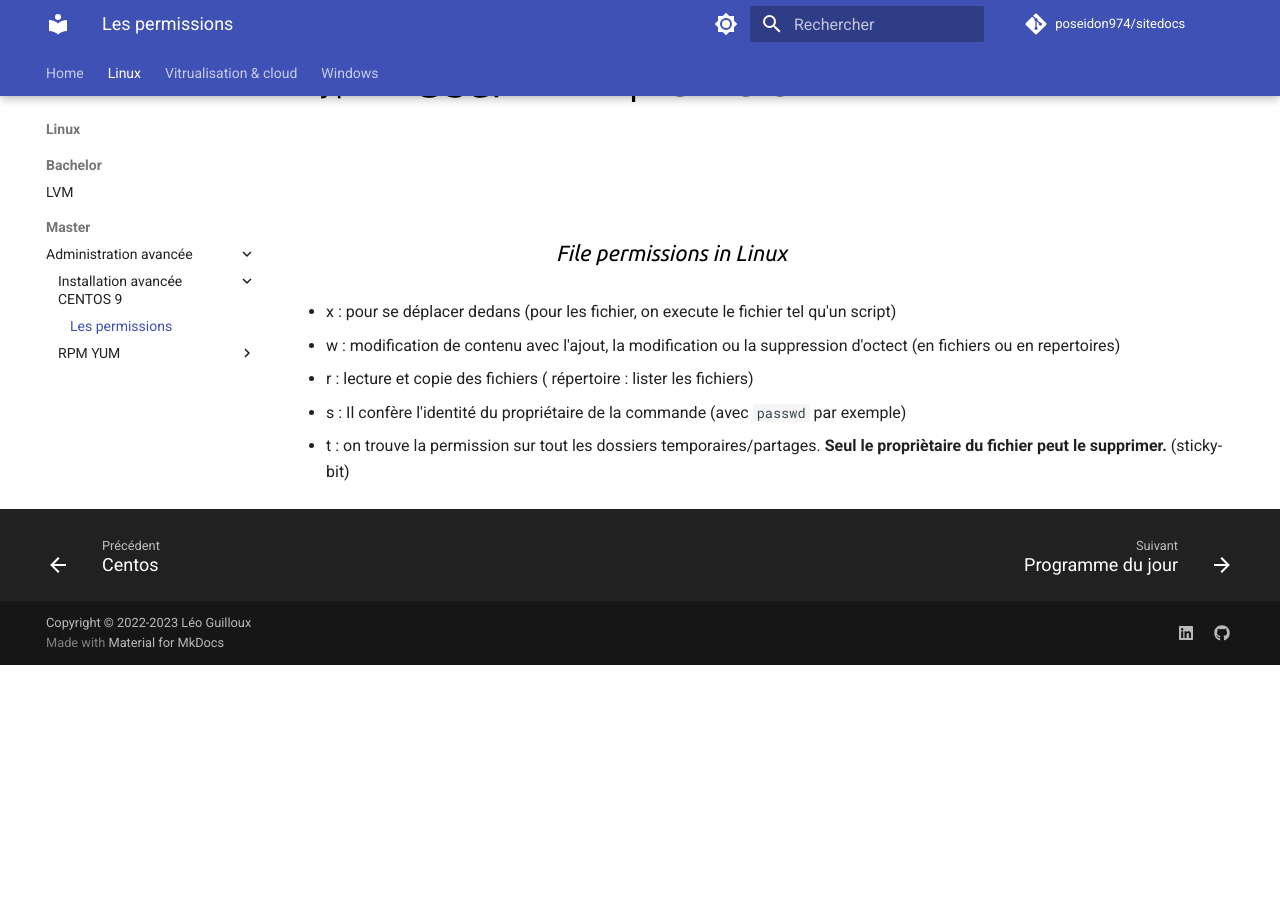
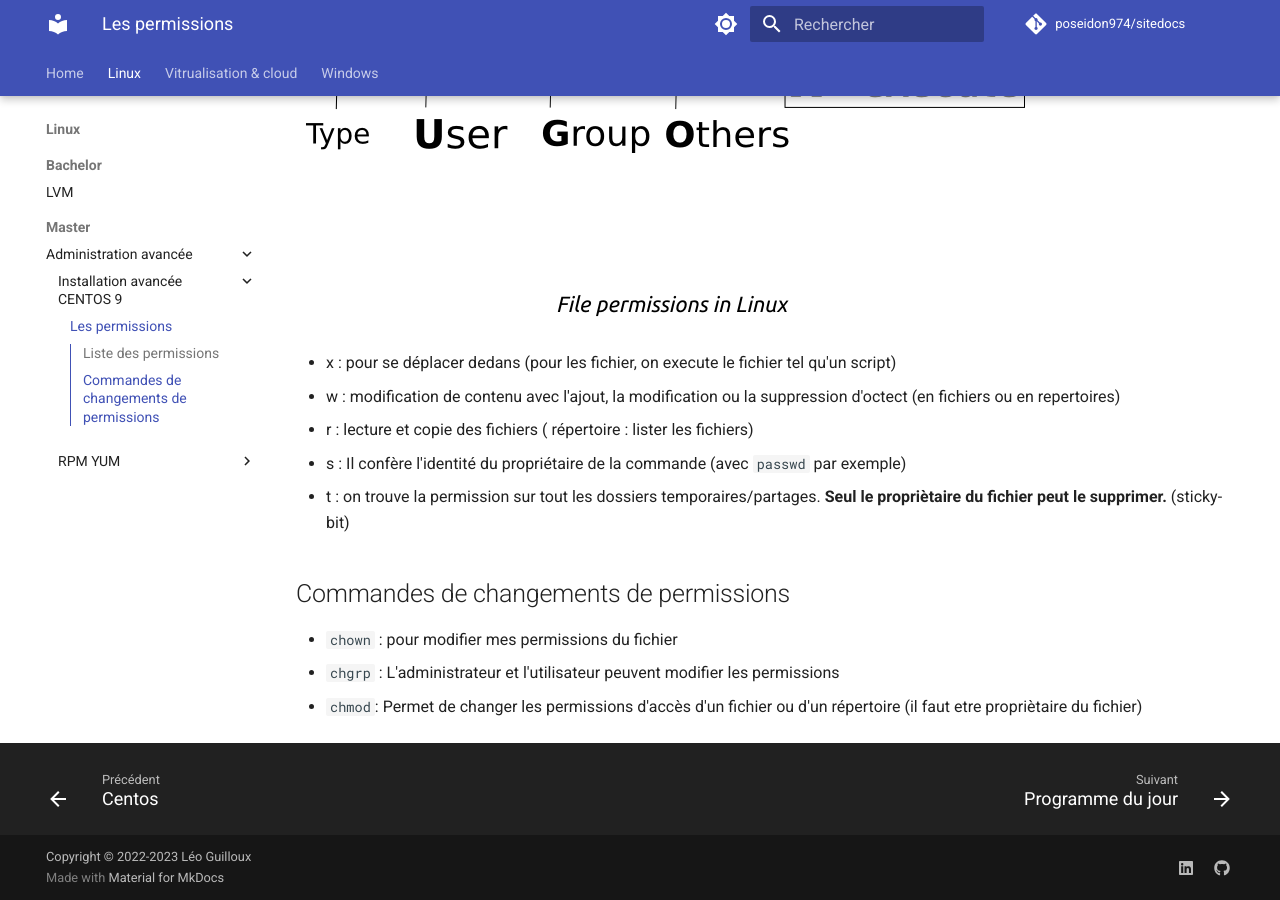
Before and after one commit to poseidon974/sitedocs, an MkDocs documentation site: the page built from docs/Linux/Master/Administration avancée/Installation avancée CENTOS 9/permissions.md, in a window 1280 px wide and 900 px high, scrolled down 575 px. Built offline with MkDocs 1.6.1 and Material for MkDocs 9.7.7, drawn with Linux system fonts in a browser that asks for light colours; comment, search, counter and statistics services are not loaded; the version menu is left out; before the commit the page ends 1240 px from its top, so only the background shows below that; some of the changed text lies outside the part shown.

Commit message:
update cours

```diff
--- a/docs/Linux/Master/Administration avancée/Installation avancée CENTOS 9/permissions.md
+++ b/docs/Linux/Master/Administration avancée/Installation avancée CENTOS 9/permissions.md
@@ -1,4 +1,6 @@
 # Les permissions
+
+## Liste des permissions
 
 Commande pour obtenir des informations concernant les droits :
 
@@ -13,3 +15,10 @@ On obteint plusieurs groupes :
 - r : lecture et copie des fichiers ( répertoire : lister les fichiers)
 - s : Il confère l'identité du propriétaire de la commande (avec `passwd` par exemple)
 - t : on trouve la permission sur tout les dossiers temporaires/partages. **Seul le propriètaire du fichier peut le supprimer.** (sticky-bit)
+
+
+## Commandes de changements de permissions
+
+- `chown` : pour modifier mes permissions du fichier
+- `chgrp` : L'administrateur et l'utilisateur peuvent modifier les permissions
+- `chmod`: Permet de changer les permissions d'accès d'un fichier ou d'un répertoire (il faut etre propriètaire du fichier)
```
